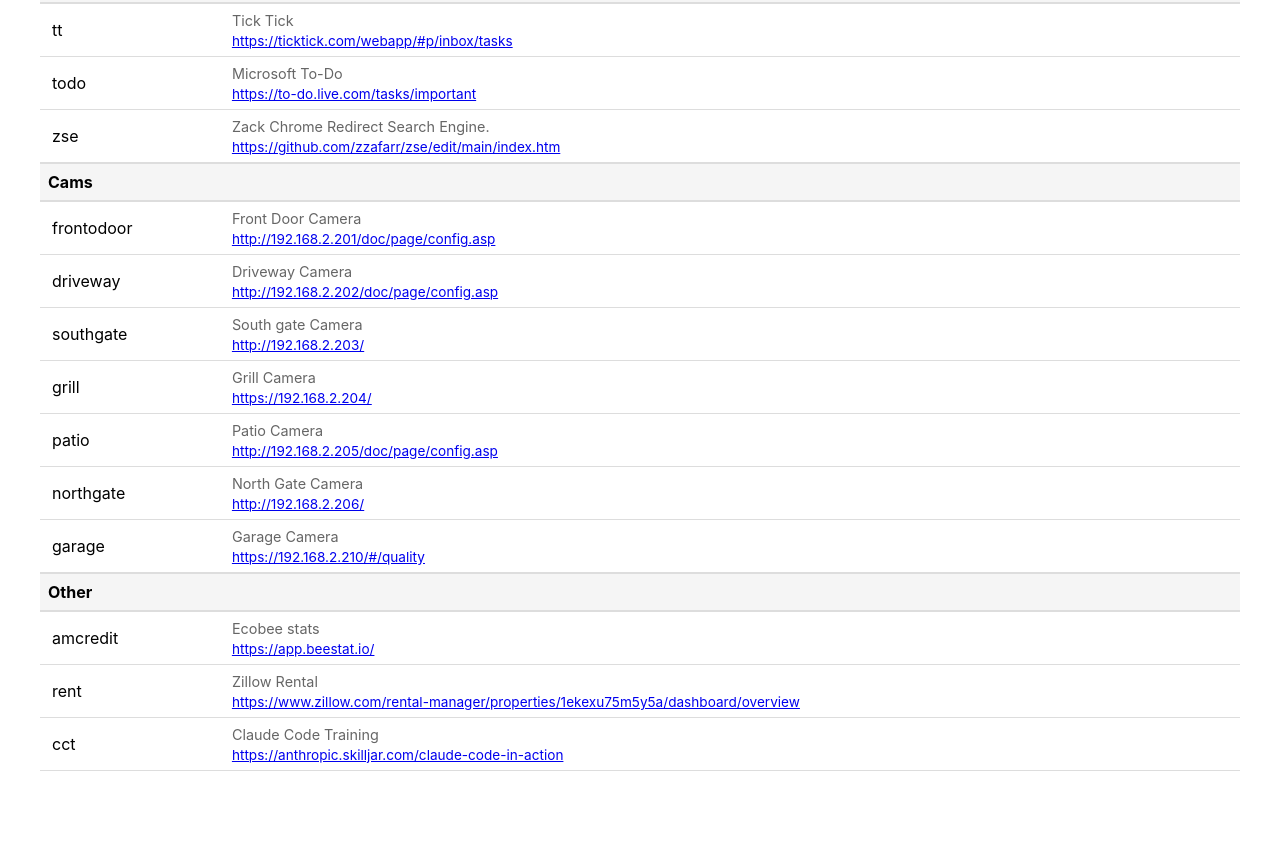
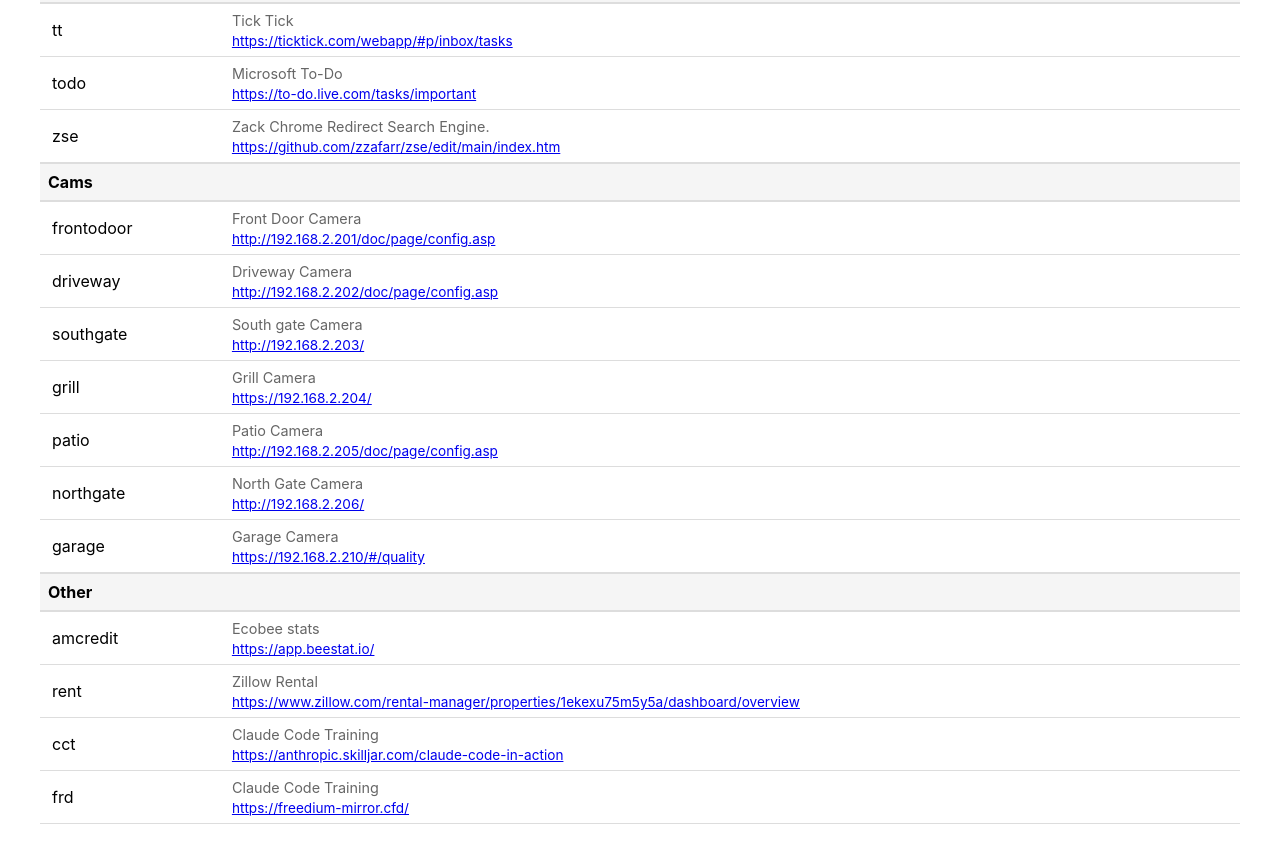
Before and after one commit to zzafarr/zse, a plain HTML site: page index.htm in a window 1280 px wide. Shown: the part 977-1831 px from the top of the page. Before the commit the page ends 1796 px from the top, so only its background shows below. Drawn offline with Linux system fonts and the light colour scheme.

Commit message:
Update index.htm

```diff
--- a/index.htm
+++ b/index.htm
@@ -186,6 +186,10 @@
 		"cct": {
 			url: "https://anthropic.skilljar.com/claude-code-in-action",
 			description: "Claude Code Training"
+		},
+		"frd": {
+			url: "https://freedium-mirror.cfd/",
+			description: "Claude Code Training"
 		}
 
         };
```
